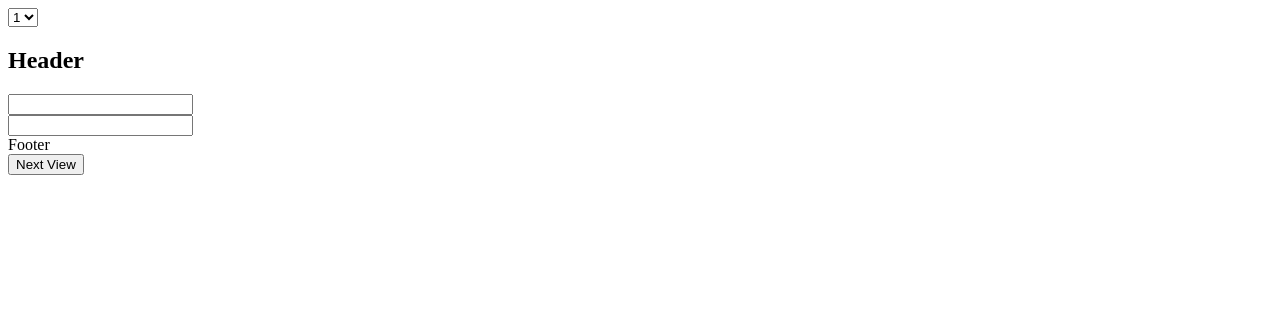
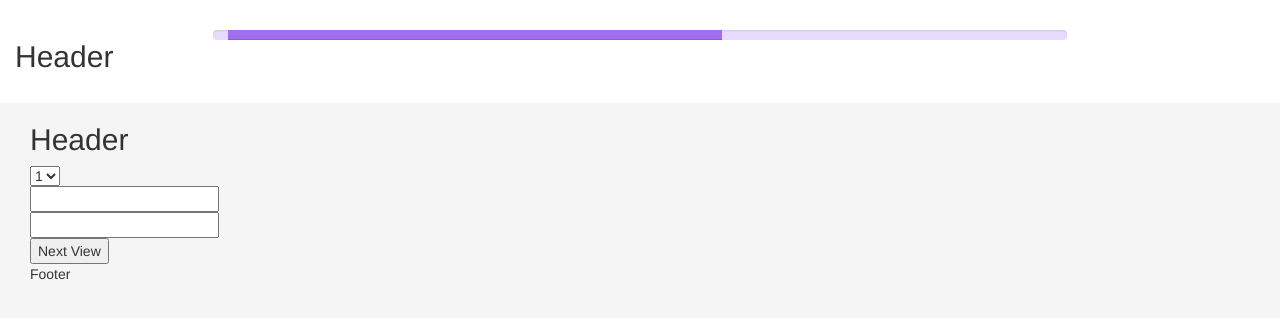
Before and after one commit to LimarenkoDenis/sign-up-play, a React app: page / in a window 1280 px wide. Shown: the top 318 px of the page. Built offline with nearby package versions, Linux system fonts and the light colour scheme.

Commit message:
Feature: update markup

```diff
--- a/package.json
+++ b/package.json
@@ -23,8 +23,10 @@
     "@types/react-redux": "^4.4.46",
     "@types/redux": "^3.6.0",
     "awesome-typescript-loader": "^3.2.1",
+    "css-loader": "^0.28.4",
     "html-webpack-plugin": "^2.29.0",
     "source-map-loader": "^0.2.1",
+    "style-loader": "^0.18.2",
     "tslint": "^5.5.0",
     "typescript": "^2.4.1",
     "webpack": "^3.3.0",
--- a/src/index.tsx
+++ b/src/index.tsx
@@ -3,7 +3,10 @@ import * as ReactDOM from 'react-dom';
 import { Provider } from 'react-redux';
 import { createStore, Store } from 'redux';
 
+import CardHeader from './card-header/card-header';
+import CardFooter from './card-footer/card-footer';
 import { rootReducer } from './reducers';
+import './style.css';
 
 
 // tslint:disable-next-line
@@ -17,6 +20,22 @@ import { Gender } from './sign-up/gender/gender';
 import { Resident } from './sign-up/resident/resident';
 import { Result } from './sign-up/result/result';
 
+const style = {
+    header: {
+        padding: '20px 0',
+        backgroundColor: '#FFFFFF'
+
+    },
+    progresBar: {
+        height: '10px',
+        top: '10px',
+        backgroundColor: '#E7DCFD'
+    },
+    barStyle: {
+        width: '60%',
+        backgroundColor: '#A06FEF'
+    }
+}
 
 class App extends React.Component<{}, { currentView: number }> {
 
@@ -60,9 +79,23 @@ class App extends React.Component<{}, { currentView: number }> {
         const button: JSX.Element = <button onClick={this.changeView.bind(this)} > Next View  </button>;
         return (
             <Provider store={store}>
-                <div>
-                    {view}
-                    {this.state.currentView < 4 ? button : ''}
+                <div className='container-fluid'>
+                    <header className='row' style={style.header}>
+                        <div className='col-md-2'>
+                            <h2>Header</h2>
+                        </div>
+                        <div className='progress col-md-8' style={style.progresBar}>
+                            <div className='progress-bar' role='progressbar' aria-valuenow='60' aria-valuemin='0' aria-valuemax='100' style={style.barStyle}>
+                                <span className='sr-only'>60% Complete</span>
+                            </div>
+                        </div>
+                    </header>
+                    <div className='col-md-4'>
+                        <CardHeader />
+                        {view}
+                        {this.state.currentView < 4 ? button : ''}
+                        <CardFooter />
+                    </div>
                 </div>
             </Provider>
         );
--- a/src/sign-up/gender/gender.tsx
+++ b/src/sign-up/gender/gender.tsx
@@ -1,15 +1,10 @@
 import * as React from 'react';
-
-import CardHeader from '../card-header/card-header';
-import CardFooter from '../card-footer/card-footer';
 
 export class Gender extends React.Component {
     public render(): JSX.Element {
         return (
             <div>
-                <CardHeader />
                 2
-                <CardFooter />
             </div>
         );
     }
--- a/src/sign-up/info/info.tsx
+++ b/src/sign-up/info/info.tsx
@@ -1,7 +1,4 @@
 import * as React from 'react';
-
-import CardHeader from '../card-header/card-header';
-import CardFooter from '../card-footer/card-footer';
 
 // tslint:disable-next-line
 const Select:
@@ -14,14 +11,12 @@ const Select:
 // tslint:disable-next-line
 const Login: () => JSX.Element = () => (
     <div>
-        <CardHeader />
         <div>
             <input type='text' />
         </div>
         <div>
             <input type='password' />
         </div>
-        <CardFooter />
     </div>
 );
 
--- a/src/sign-up/resident/resident.tsx
+++ b/src/sign-up/resident/resident.tsx
@@ -1,15 +1,10 @@
 import * as React from 'react';
-
-import CardHeader from '../card-header/card-header';
-import CardFooter from '../card-footer/card-footer';
 
 export class Resident extends React.Component {
     public render(): JSX.Element {
         return (
             <div>
-                <CardHeader />
                 3
-                <CardFooter />
             </div>
         );
     }
--- /dev/null
+++ b/src/style.css
@@ -0,0 +1,5 @@
+@import url("https://maxcdn.bootstrapcdn.com/bootstrap/3.3.7/css/bootstrap.min.css");
+
+body {
+    background-color: #F5F5F5
+}
--- a/webpack.config.js
+++ b/webpack.config.js
@@ -21,7 +21,9 @@ module.exports = {
             { test: /\.tsx?$/, loader: "awesome-typescript-loader" },
 
             // All output '.js' files will have any sourcemaps re-processed by 'source-map-loader'.
-            { enforce: "pre", test: /\.js$/, loader: "source-map-loader" }
+            { enforce: "pre", test: /\.js$/, loader: "source-map-loader" },
+
+            { test: /\.css$/, use: [ 'style-loader', 'css-loader' ] }
         ]
     },
 
```
Also changed, not shown: src/card-footer/card-footer.tsx (renamed from src/sign-up/card-footer/card-footer.tsx), src/card-header/card-header.tsx (renamed from src/sign-up/card-header/card-header.tsx).
